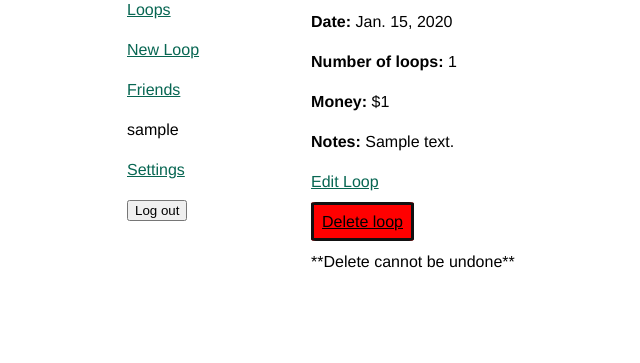
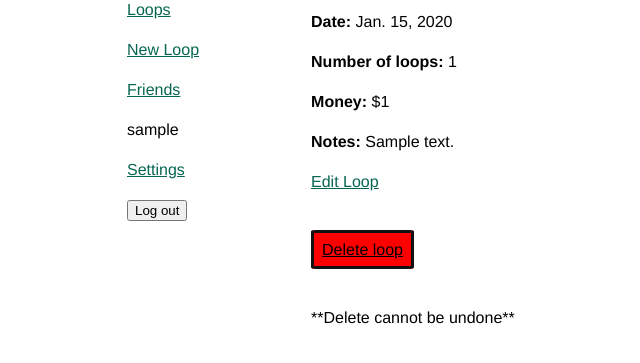
Before and after one commit to jackpickus/caddyshackhub, a Django app: page /loopers/loop/1 in a window 1280 px wide. Shown: the part 146-509 px from the top of the page, without its empty margins (113-753 px from the left). Run offline with Django 5.2, Linux system fonts and the light colour scheme; a user stored in the database is signed in; tables that the repository leaves empty hold one stand-in row (values such as "Sample post").

Commit message:
add more space for delete button

```diff
--- a/loopers/static/css/styles.css
+++ b/loopers/static/css/styles.css
@@ -35,6 +35,7 @@ th {
 
 .danger {
     padding: 0.5rem;
+    line-height: 5rem;
     color: black;
     background-color: red;
     border: #111;
```
